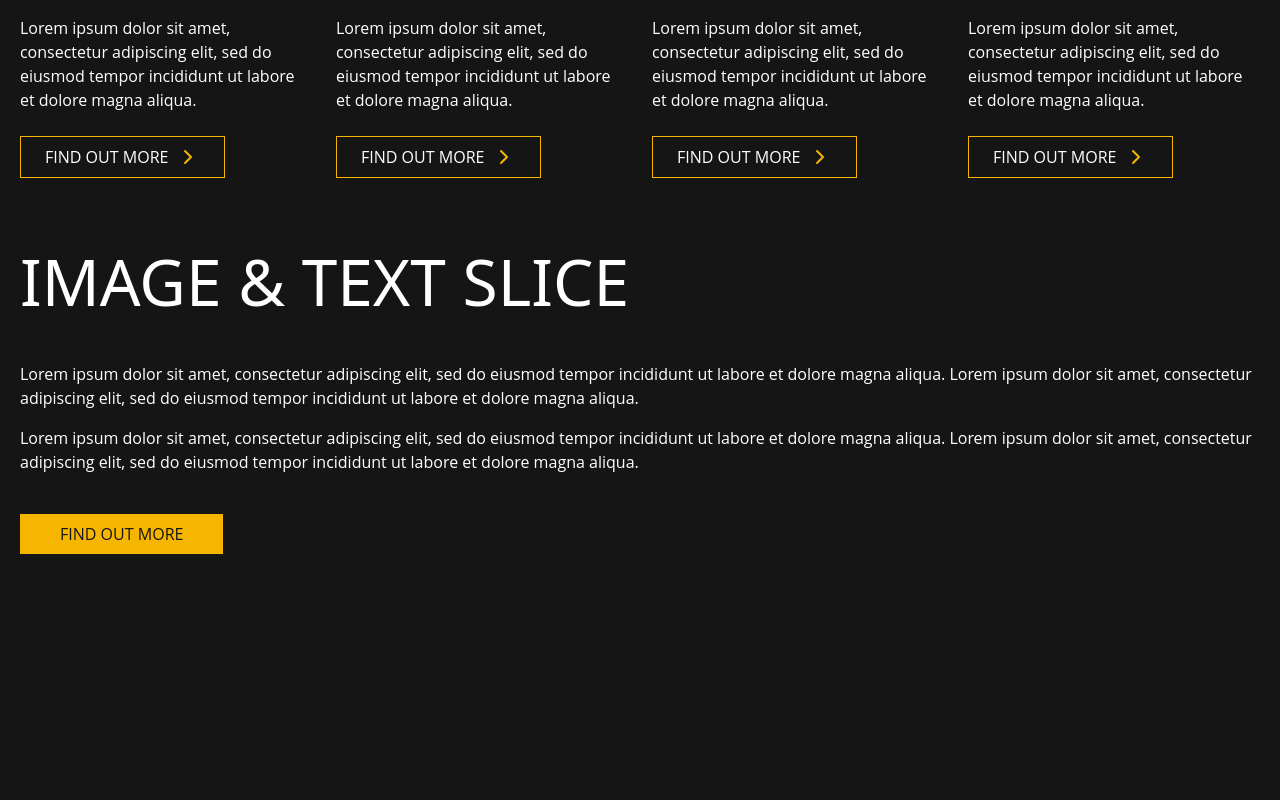
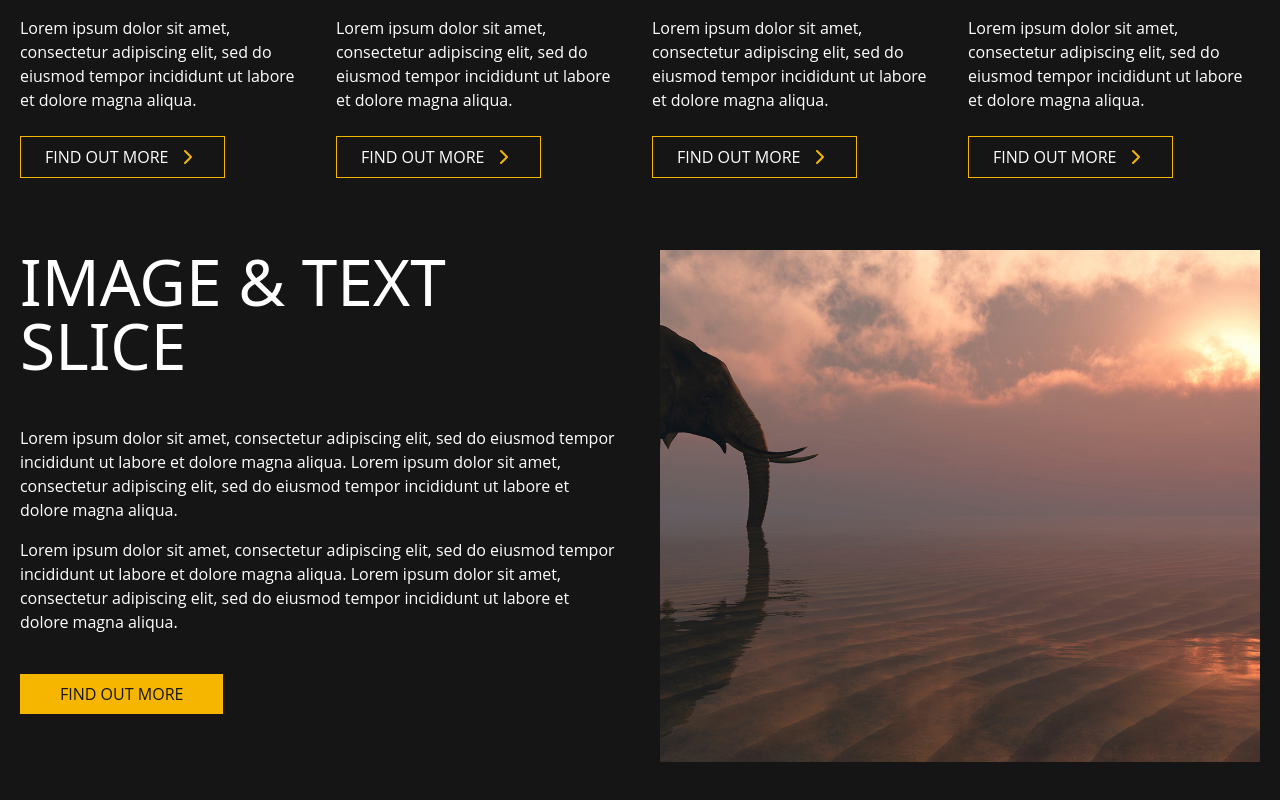
Before and after one commit to THG20203/TrialTest, a website: page index.html in a window 1280 px wide. Shown: the part 1490-2290 px from the top of the page. Before the commit the page ends 2164 px from the top, so only its background shows below. Drawn offline with nearby package versions, Linux system fonts and the light colour scheme.

Commit message:
additional slice - image and text broadly there

```diff
--- a/index.html
+++ b/index.html
@@ -273,12 +273,34 @@
 
 <!-- IMAGE & TEXT SLICE -->
 <div class="content-wrap my-10 md:my-12 lg:my-18">
-    <div>
-        <h2 class="uppercase">IMAGE & TEXT SLICE</h2>
-        <div class="py-8 md:py-10 lg:py-12">
-            <p class="mb-4">Lorem ipsum dolor sit amet, consectetur adipiscing elit, sed do eiusmod tempor incididunt ut labore et dolore magna aliqua. Lorem ipsum dolor sit amet, consectetur adipiscing elit, sed do eiusmod tempor incididunt ut labore et dolore magna aliqua.</p>
-            <p class="mb-4">Lorem ipsum dolor sit amet, consectetur adipiscing elit, sed do eiusmod tempor incididunt ut labore et dolore magna aliqua. Lorem ipsum dolor sit amet, consectetur adipiscing elit, sed do eiusmod tempor incididunt ut labore et dolore magna aliqua.</p>
-            <a class="mt-6 btn bg-brand-500 uppercase" href="#">FIND OUT MORE</a>
+    <div class="flex flex-col lg:flex-row lg:items-stretch lg:gap-10">
+        <!-- Text column -->
+        <div class="lg:w-1/2">
+            <h2 class="uppercase">IMAGE & TEXT SLICE</h2>
+            <div class="py-8 md:py-10 lg:py-12">
+                <p class="mb-4">
+                    Lorem ipsum dolor sit amet, consectetur adipiscing elit, sed do eiusmod tempor incididunt ut
+                    labore et dolore magna aliqua. Lorem ipsum dolor sit amet, consectetur adipiscing elit, sed do
+                    eiusmod tempor incididunt ut labore et dolore magna aliqua.
+                </p>
+                <p class="mb-4">
+                    Lorem ipsum dolor sit amet, consectetur adipiscing elit, sed do eiusmod tempor incididunt ut
+                    labore et dolore magna aliqua. Lorem ipsum dolor sit amet, consectetur adipiscing elit, sed do
+                    eiusmod tempor incididunt ut labore et dolore magna aliqua.
+                </p>
+                <a class="mt-6 btn bg-brand-500 uppercase inline-block" href="#">FIND OUT MORE</a>
+            </div>
+        </div>
+
+        <!-- Image column (right on desktop) -->
+        <div class="lg:w-1/2 mt-6 lg:mt-0">
+            <div class="relative w-full h-64 md:h-full min-h-[280px] md:min-h-[420px]">
+                <img
+                        src="images/Elephant.jpg"
+                        alt="Elephant"
+                        class="absolute inset-0 w-full h-full object-cover"
+                />
+            </div>
         </div>
     </div>
 </div>
```
Also changed, not shown: public/css/app.css.
